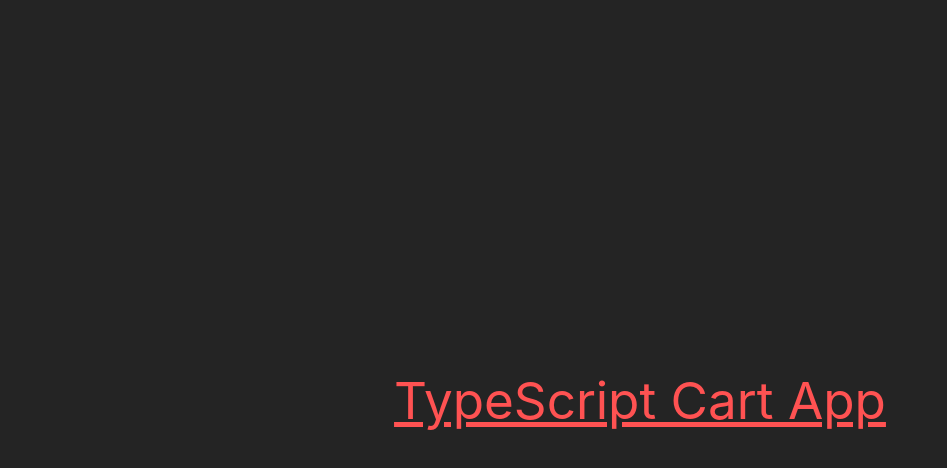
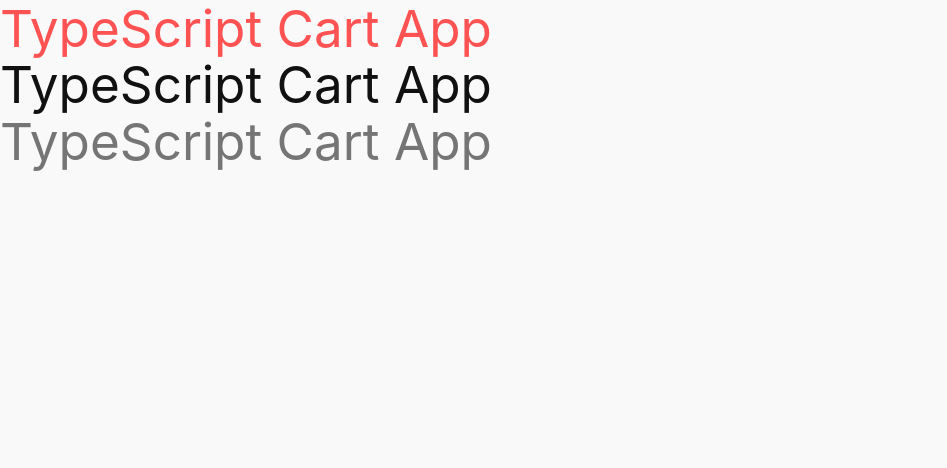
Before and after one commit to Timbar09/Cart-TypeScript-App, a React (Vite) app: page / in a window 1280 px wide. Shown: the top 468 px of the page, without its empty margins (0-947 px from the left). Built offline with nearby package versions, Linux system fonts and the light colour scheme.

Commit message:
Refactor color palette in tailwind.config.js

```diff
--- a/src/App.tsx
+++ b/src/App.tsx
@@ -1,7 +1,9 @@
 function App() {
   return (
-    <div>
-      <h1 className="underline text-primary">TypeScript Cart App</h1>
+    <div className="bg-background-primary w-screen h-screen text-text-secondary">
+      <h1 className="text-primary">TypeScript Cart App</h1>
+      <h1 className="text-text-primary">TypeScript Cart App</h1>
+      <h1>TypeScript Cart App</h1>
     </div>
   );
 }
--- a/src/index.scss
+++ b/src/index.scss
@@ -6,9 +6,6 @@
   font-family: Inter, system-ui, Avenir, Helvetica, Arial, sans-serif;
   line-height: 1.5;
   font-weight: 400;
-
-  color: rgba(255, 255, 255, 0.87);
-  background-color: #242424;
 
   font-synthesis: none;
   text-rendering: optimizeLegibility;
@@ -19,13 +16,9 @@
 body {
   margin: 0;
   padding: 0;
-  display: grid;
-  place-items: center;
-  min-width: 320px;
-  min-height: 100vh;
+
+  h1 {
+    font-size: 3.2em;
+    line-height: 1.1;
+  }
 }
-
-h1 {
-  font-size: 3.2em;
-  line-height: 1.1;
-}
--- a/tailwind.config.js
+++ b/tailwind.config.js
@@ -4,8 +4,19 @@ export default {
   theme: {
     extend: {
       colors: {
-        primary: '#FF5252',
-        secondary: '#FFD740',
+        primary: {
+          light: '#f67878',
+          DEFAULT: '#FF5252',
+          dark: '#cd3535',
+        },
+        text: {
+          primary: '#111',
+          secondary: '#757575',
+        },
+        background: {
+          primary: '#f9f9f9',
+          secondary: '#fff',
+        },
       },
     },
   },
```
